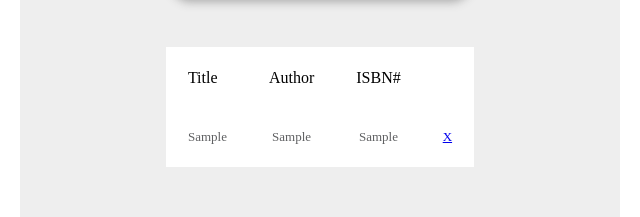
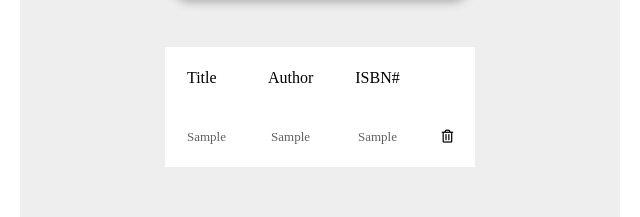
Before and after one commit to botelja/book-list, a plain HTML site: page index.html in a window 1280 px wide. Both pictures are taken after typing "Sample", "Sample", "Sample" into the empty fields and a click on the button "Submit". Shown: the part 511-728 px from the top of the page, 320-960 px from the left. Drawn offline with Linux system fonts and the light colour scheme.

Commit message:
Styled delete button

```diff
--- a/app.js
+++ b/app.js
@@ -25,7 +25,7 @@
         <td>${book.title}</td>
         <td>${book.author}</td>
         <td>${book.isbn}</td>
-        <td><a href="#" class="delete">X</a></td>
+        <td><a href="#" class="delete"><i class="far fa-trash-alt"></i></a></td>
     `
 
     //Append list to DOM
--- a/index.html
+++ b/index.html
@@ -5,6 +5,7 @@
     <meta name="viewport" content="width=device-width, initial-scale=1.0">
     <meta http-equiv="X-UA-Compatible" content="ie=edge">
     <title>Book App</title>
+    <link rel="stylesheet" href="https://use.fontawesome.com/releases/v5.8.1/css/all.css" integrity="sha384-50oBUHEmvpQ+1lW4y57PTFmhCaXp0ML5d60M1M7uH2+nqUivzIebhndOJK28anvf" crossorigin="anonymous">
     <link rel="stylesheet" href="style.css">
 </head>
 <body>
--- a/style.css
+++ b/style.css
@@ -15,6 +15,11 @@
 
 h1 {
     margin-bottom: 2rem;
+}
+
+a {
+    text-decoration: none;
+    color: black;
 }
 
 .alert {
```
